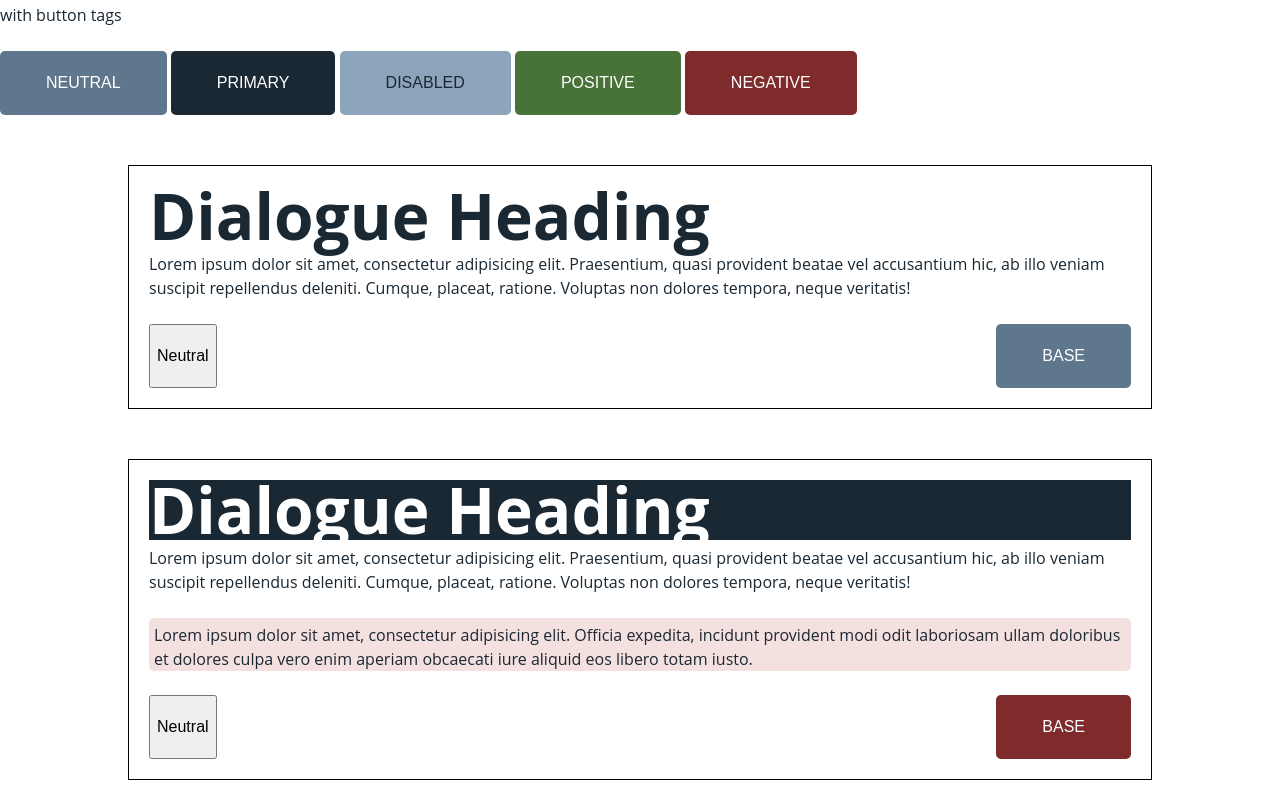
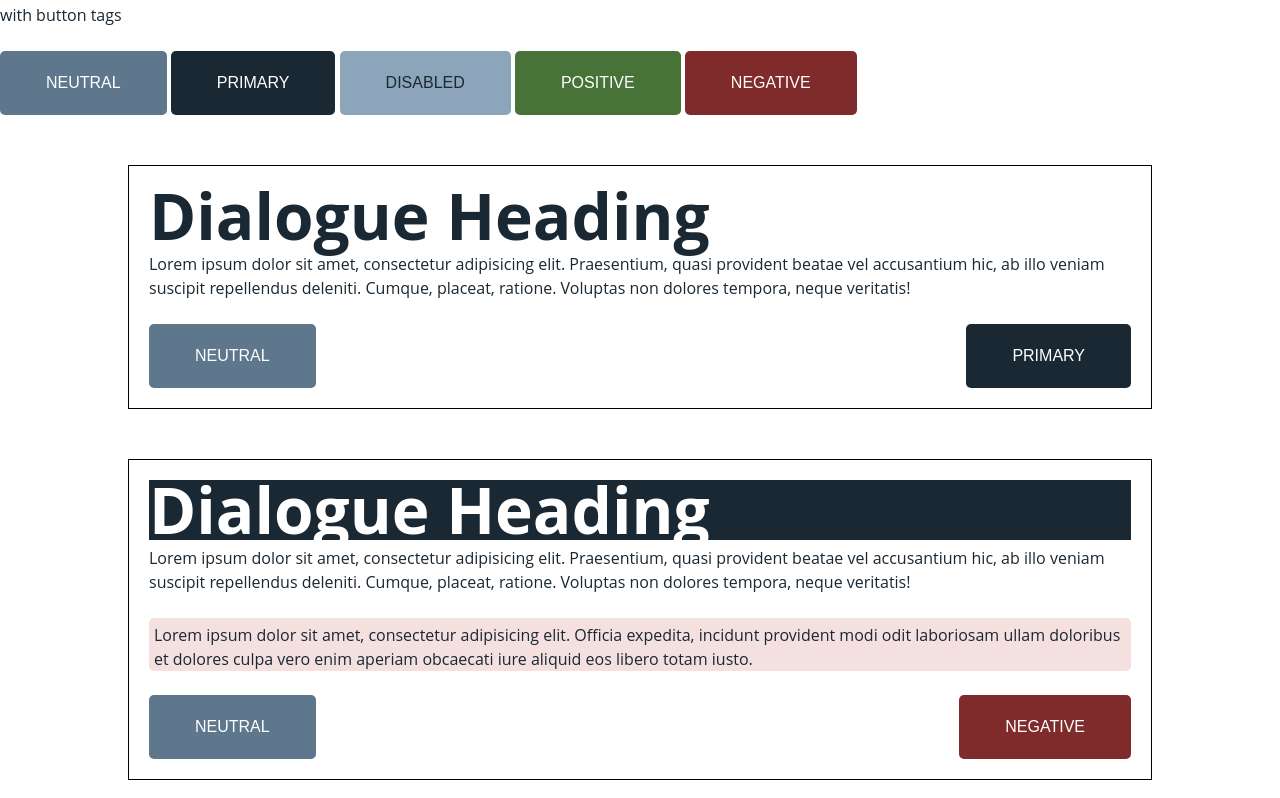
Before and after one commit to unumux/project-example, a website: page index.html in a window 1280 px wide. Shown: the part 919-1717 px from the top of the page. Drawn offline with Linux system fonts and the light colour scheme; a web font is replaced by a local one.

Commit message:
added accessibility to buttons, fixed dialog html

```diff
--- a/index.html
+++ b/index.html
@@ -65,11 +65,11 @@
     <div>
         <h1>Buttons</h1>
         <p>with anchor tags</p>
-        <a href="#" class="button">Neutral</a>
-        <a href="#" class="button--primary">Primary</a>
-        <a href="#" class="button" data-disabled="true">Disabled</a>
-        <a href="#" class="button--positive">Positive</a>
-        <a href="#" class="button--negative">Negative</a>
+        <a href="#" class="button" role="button">Neutral</a>
+        <a href="#" class="button--primary" role="button">Primary</a>
+        <a href="#" class="button" data-disabled="true" role="button">Disabled</a>
+        <a href="#" class="button--positive" role="button">Positive</a>
+        <a href="#" class="button--negative" role="button">Negative</a>
     </div>
 
     <div>
@@ -88,8 +88,8 @@
             <p>Lorem ipsum dolor sit amet, consectetur adipisicing elit. Praesentium, quasi provident beatae vel accusantium hic, ab illo veniam suscipit repellendus deleniti. Cumque, placeat, ratione. Voluptas non dolores tempora, neque veritatis!</p>
         </div>
         <div class="dialogue__feedback-actions">
-            <button class="button--neutral" name="button">Neutral</button>
-            <button class="button" name="button">Base</button>
+            <button class="button" name="button">Neutral</button>
+            <button class="button--primary" name="button">Primary</button>
         </div>
     </div>
 
@@ -103,8 +103,8 @@
                 <p>Lorem ipsum dolor sit amet, consectetur adipisicing elit. Officia expedita, incidunt provident modi odit laboriosam ullam doloribus et dolores culpa vero enim aperiam obcaecati iure aliquid eos libero totam iusto.</p>
             </div>
             <div class="dialogue__feedback-actions">
-                <button class="button--neutral" name="button">Neutral</button>
-                <button class="button--negative" name="button">Base</button>
+                <button class="button" name="button">Neutral</button>
+                <button class="button--negative" name="button">Negative</button>
             </div>
         </div>
     </div>
```
Also changed, not shown: 1 other file.
